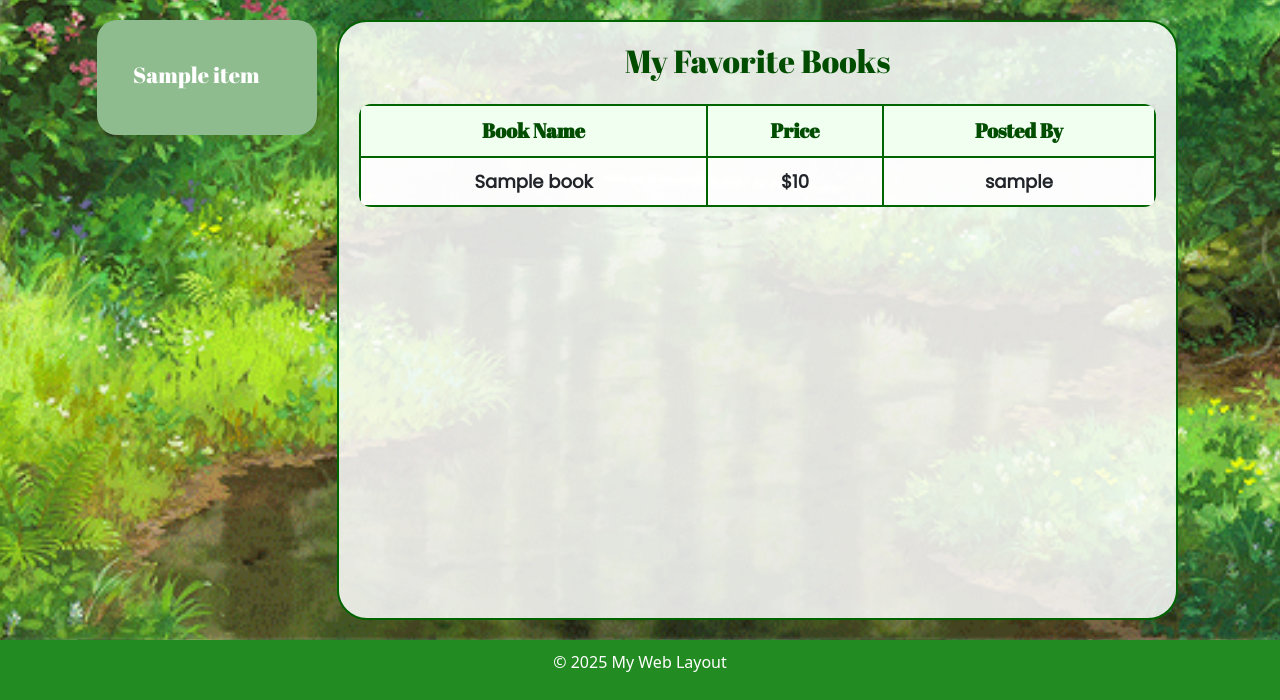
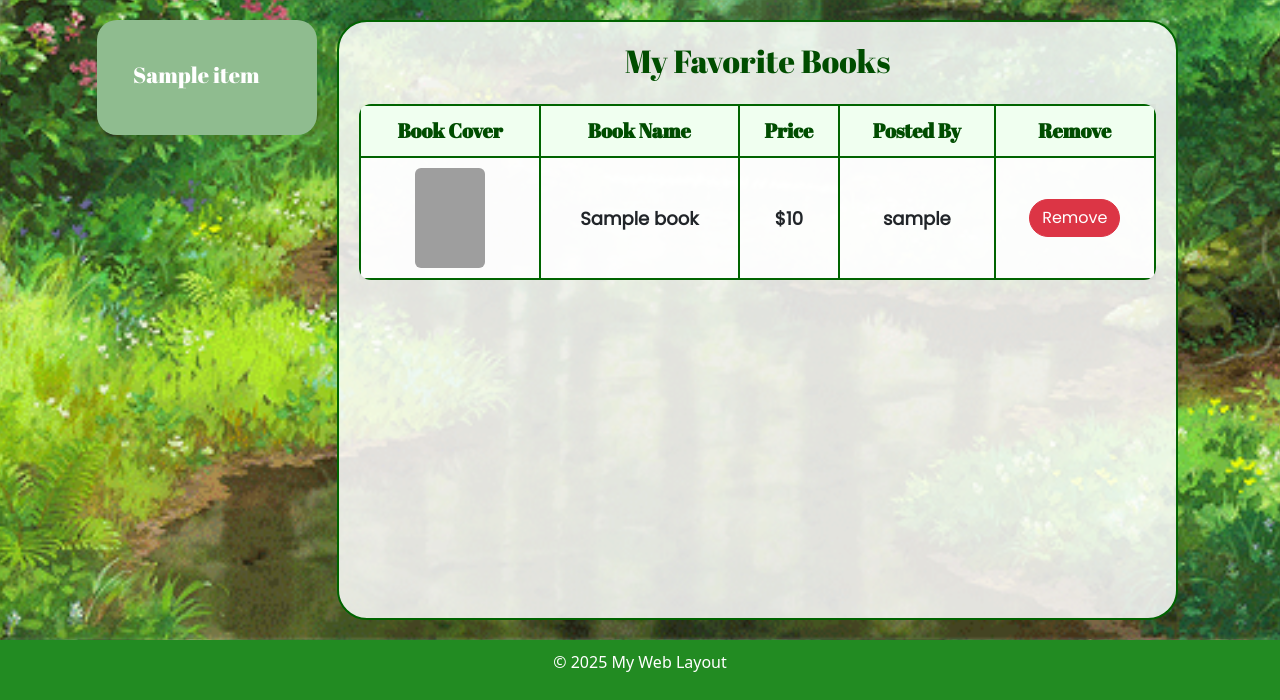
Before and after one commit to J3mm2/cs3337Project, a Django app: template CS3337S1/bookEx/bookEx/templates/bookMng/my_favorites.html in a window 1280 px wide. Shown: the part 160-860 px from the top of the page. Run offline with Django 3.2, Linux system fonts and the light colour scheme; the template is opened without the code that fills it: most values are stand-ins (such as "Sample title", 1, 10 or a date in 2020); grey boxes are pictures that could not be loaded.

Commit message:
added 'remove as favorite' to my_favorites page and added same style to delete button on mybooks page

```diff
--- a/CS3337S1/bookEx/bookEx/templates/bookMng/my_favorites.html
+++ b/CS3337S1/bookEx/bookEx/templates/bookMng/my_favorites.html
@@ -10,20 +10,26 @@
 {% endblock sidenav %}
 
 {% block content %}
-    <h2 class="text-center mb-4 ">My Favorite Books</h2>
+<h2 class="text-center mb-4">My Favorite Books</h2>
 
 <div class="table-container" style="overflow-x: auto;">
     <table class="book-table">
         <thead>
             <tr>
+                <th>Book Cover</th>
                 <th>Book Name</th>
                 <th>Price</th>
                 <th>Posted By</th>
+                <th>Remove</th>
             </tr>
         </thead>
         <tbody>
+            {% if books %}
                 {% for book in books %}
                 <tr>
+                    <td>
+                        <img src="{% static book.pic_path %}" alt="{{ book.name }}" width="70" height="100" style="object-fit: cover; border-radius: 6px;">
+                    </td>
                     <td>
                         <a href="{% url 'book_detail' book.id %}" class="text-decoration-none text-dark fw-bold">
                             {{ book.name }}
@@ -31,8 +37,19 @@
                     </td>
                     <td>${{ book.price }}</td>
                     <td>{{ book.username }}</td>
+                    <td>
+                        <form method="post" action="{% url 'remove_favorites' book.id %}" onsubmit="return confirm('Are you sure you want to remove this book from your favorites?');">
+                            {% csrf_token %}
+                            <button type="submit" class="btn btn-danger">Remove</button>
+                        </form>
+                    </td>
                 </tr>
                 {% endfor %}
+            {% else %}
+                <tr>
+                    <td colspan="5" class="text-center text-muted">No books favorited.</td>
+                </tr>
+            {% endif %}
         </tbody>
     </table>
 </div>
--- a/CS3337S1/bookEx/bookMng/urls.py
+++ b/CS3337S1/bookEx/bookMng/urls.py
@@ -14,4 +14,5 @@ urlpatterns = [
     path('toggle_favorite/<int:book_id>/', views.toggle_favorite, name='toggle_favorite'),
     path('accounts/login/', auth_views.LoginView.as_view(), name='login'),
     path('search/', views.search_books, name='search_books'),
+    path('favorites/remove/<int:book_id>/', views.remove_favorites, name='remove_favorites'),
 ]
```
Also changed, not shown: CS3337S1/bookEx/bookEx/templates/bookMng/mybooks.html (+10 -3 lines), CS3337S1/bookEx/bookMng/views.py (+7 -0 lines), CS3337S1/bookEx/db.sqlite3. Lines whose indentation alone changed are shown as unchanged.
